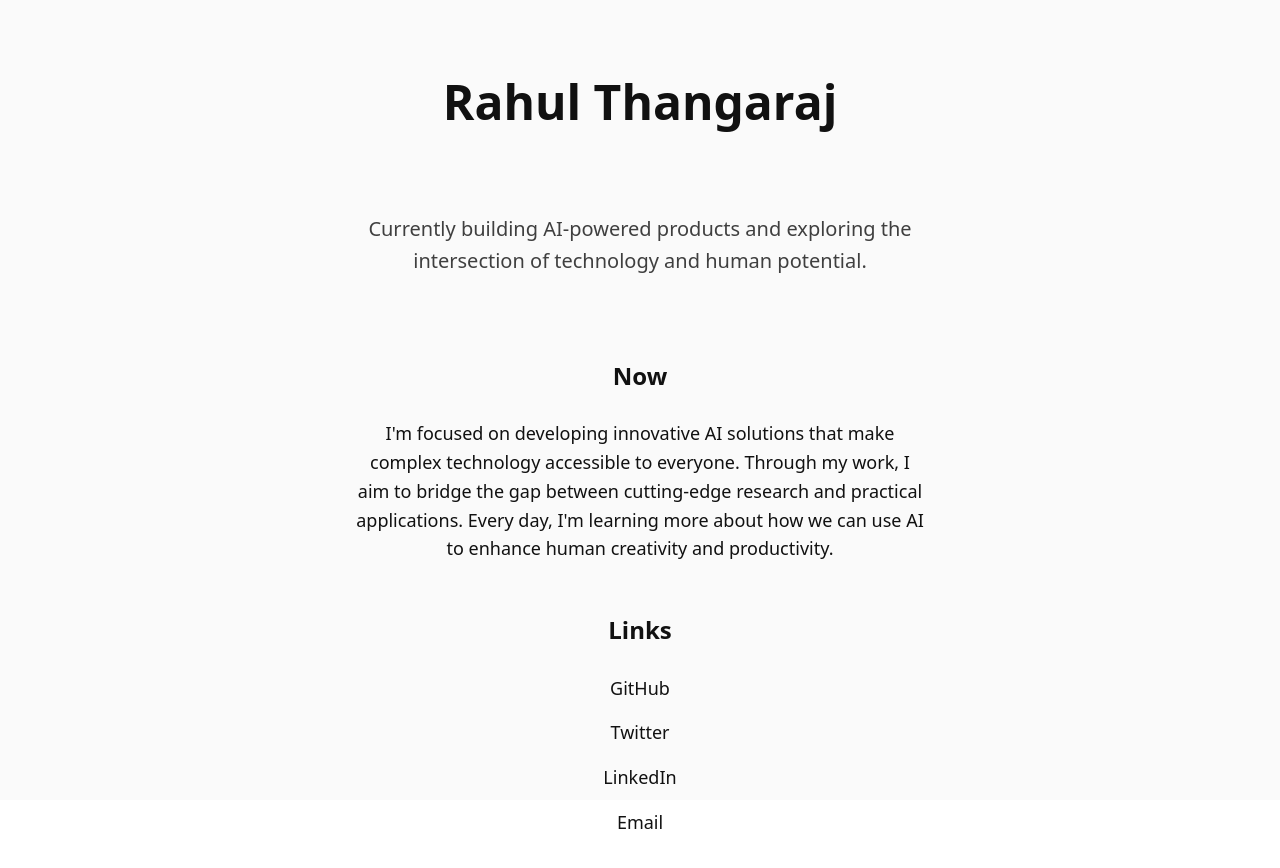
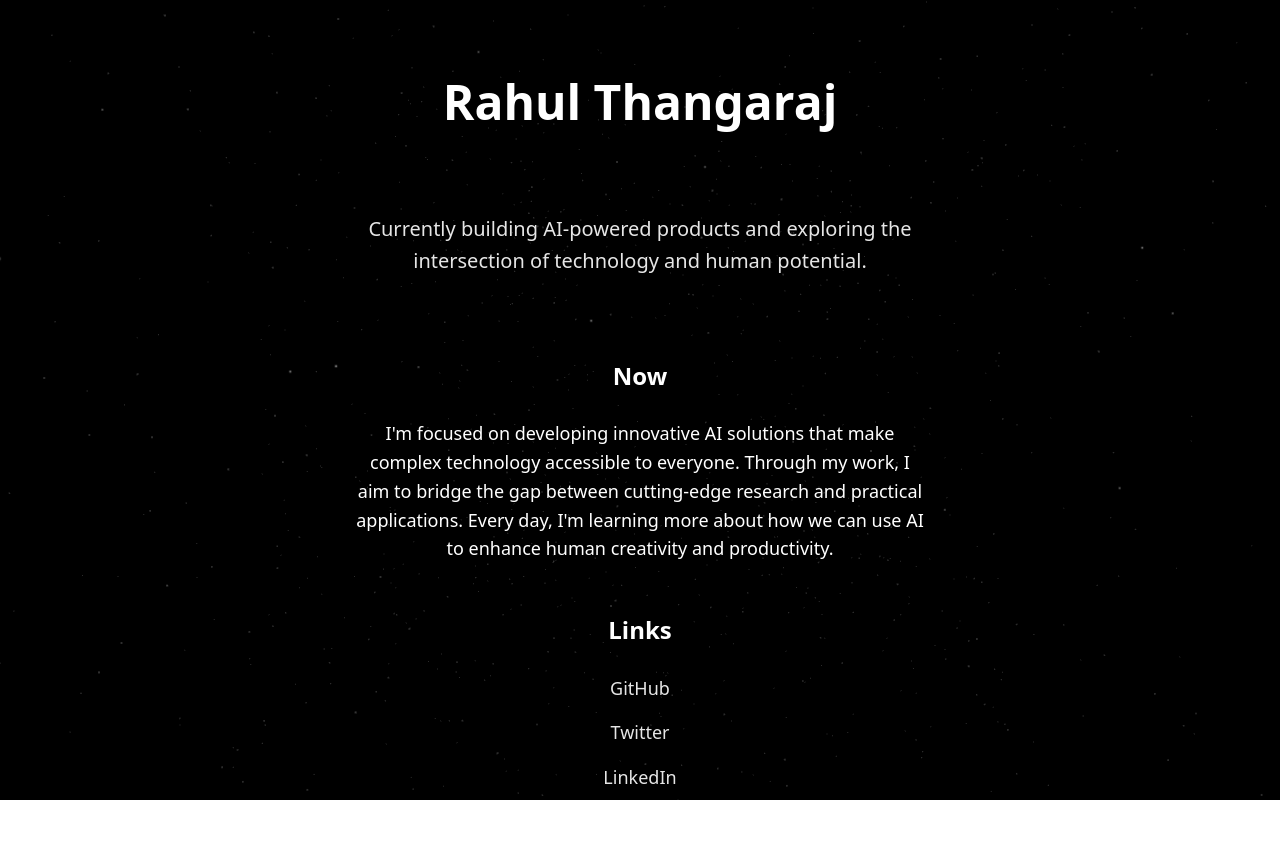
Before and after one commit to rahulthangaraj/personal-website, a plain HTML site: page index.html in a window 1280 px wide. Drawn offline with nearby package versions, Linux system fonts and the light colour scheme.

Commit message:
Replace tsparticles with Three.js for a new particle background effect; update styles for improved layout and visibility.

```diff
--- a/index.html
+++ b/index.html
@@ -1,14 +1,14 @@
 <!DOCTYPE html>
 <html lang="en">
 <head>
-    <script src="https://cdn.jsdelivr.net/npm/tsparticles@latest/tsparticles.bundle.min.js"></script>
     <meta charset="UTF-8">
     <meta name="viewport" content="width=device-width, initial-scale=1.0">
     <title>Rahul Thangaraj</title>
     <link rel="stylesheet" href="style.css">
+    <script src="https://cdnjs.cloudflare.com/ajax/libs/three.js/0.159.0/three.min.js"></script>
 </head>
 <body>
-    <div id="tsparticles"></div>
+    <div id="particles-bg"></div>
     <main>
         <h1>Rahul Thangaraj</h1>
 
@@ -31,80 +31,168 @@
     </main>
     <script>
         window.addEventListener('load', function() {
-            tsParticles.load("tsparticles", {
-                fullScreen: {
-                    enable: true,
-                    zIndex: -1
-                },
-                background: {
-                    color: "#fafafa"
-                },
-                particles: {
-                    number: {
-                        value: 80,
-                        density: {
-                            enable: true,
-                            value_area: 800
-                        }
-                    },
-                    color: {
-                        value: "#000000"
-                    },
-                    shape: {
-                        type: "circle"
-                    },
-                    opacity: {
-                        value: 0.5,
-                        random: true
-                    },
-                    size: {
-                        value: 3,
-                        random: true
-                    },
-                    line_linked: {
-                        enable: true,
-                        distance: 150,
-                        color: "#000000",
-                        opacity: 0.4,
-                        width: 1
-                    },
-                    move: {
-                        enable: true,
-                        speed: 2,
-                        direction: "none",
-                        random: true,
-                        straight: false,
-                        out_mode: "out",
-                        bounce: false
+            if (typeof THREE === 'undefined') {
+                console.error('Three.js not loaded');
+                return;
+            }
+
+            let scene, camera, renderer, particles;
+            let mouseX = 0, mouseY = 0;
+            let targetRotation = { x: 0, y: 0 };
+            const windowHalfX = window.innerWidth / 2;
+            const windowHalfY = window.innerHeight / 2;
+
+            init();
+            animate();
+
+            function init() {
+                scene = new THREE.Scene();
+                camera = new THREE.PerspectiveCamera(50, window.innerWidth / window.innerHeight, 1, 3000);
+                camera.position.z = 1000;
+
+                const geometry = new THREE.BufferGeometry();
+                const vertices = [];
+                const velocities = [];
+                const numParticles = 1500;
+
+                // More even distribution using cube coordinates
+                for (let i = 0; i < numParticles; i++) {
+                    const x = (Math.random() - 0.5) * 2000;
+                    const y = (Math.random() - 0.5) * 2000;
+                    const z = (Math.random() - 0.5) * 2000;
+
+                    const magnitude = Math.sqrt(x * x + y * y + z * z);
+                    const radius = Math.random() * 800 + 200;
+                    const scale = radius / magnitude;
+
+                    vertices.push(
+                        x * scale,
+                        y * scale,
+                        z * scale
+                    );
+
+                    // Extremely slow initial velocities
+                    velocities.push(
+                        (Math.random() - 0.5) * 0.02, // Drastically reduced velocity
+                        (Math.random() - 0.5) * 0.02,
+                        (Math.random() - 0.5) * 0.02
+                    );
+                }
+
+                geometry.setAttribute('position', new THREE.Float32BufferAttribute(vertices, 3));
+                geometry.setAttribute('velocity', new THREE.Float32BufferAttribute(velocities, 3));
+
+                const material = new THREE.PointsMaterial({
+                    size: 3,
+                    color: 0xffffff,
+                    transparent: true,
+                    opacity: 1,
+                    sizeAttenuation: true,
+                    blending: THREE.AdditiveBlending,
+                    map: createParticleTexture()
+                });
+
+                particles = new THREE.Points(geometry, material);
+                scene.add(particles);
+
+                renderer = new THREE.WebGLRenderer({
+                    antialias: true,
+                    alpha: true
+                });
+                renderer.setPixelRatio(window.devicePixelRatio);
+                renderer.setSize(window.innerWidth, window.innerHeight);
+                renderer.setClearColor(0x000000, 1);
+
+                document.getElementById('particles-bg').appendChild(renderer.domElement);
+                document.addEventListener('mousemove', onDocumentMouseMove);
+                window.addEventListener('resize', onWindowResize);
+            }
+
+            function createParticleTexture() {
+                const canvas = document.createElement('canvas');
+                canvas.width = 32;
+                canvas.height = 32;
+                const context = canvas.getContext('2d');
+
+                const gradient = context.createRadialGradient(16, 16, 0, 16, 16, 16);
+                gradient.addColorStop(0, 'rgba(255,255,255,1)');
+                gradient.addColorStop(0.2, 'rgba(255,255,255,0.8)');
+                gradient.addColorStop(0.5, 'rgba(255,255,255,0.3)');
+                gradient.addColorStop(1, 'rgba(255,255,255,0)');
+
+                context.fillStyle = gradient;
+                context.fillRect(0, 0, 32, 32);
+
+                const texture = new THREE.Texture(canvas);
+                texture.needsUpdate = true;
+                return texture;
+            }
+
+            function onDocumentMouseMove(event) {
+                // Ultra-slow mouse movement response
+                mouseX = (event.clientX - windowHalfX) * 0.005; // Extremely reduced sensitivity
+                mouseY = (event.clientY - windowHalfY) * 0.005;
+
+                // Very gentle rotation
+                targetRotation.x = (event.clientY / window.innerHeight - 0.5) * Math.PI * 0.1; // Much reduced rotation
+                targetRotation.y = (event.clientX / window.innerWidth - 0.5) * Math.PI * 0.1;
+            }
+
+            function onWindowResize() {
+                camera.aspect = window.innerWidth / window.innerHeight;
+                camera.updateProjectionMatrix();
+                renderer.setSize(window.innerWidth, window.innerHeight);
+            }
+
+            function animate() {
+                requestAnimationFrame(animate);
+
+                const positions = particles.geometry.attributes.position.array;
+                const velocities = particles.geometry.attributes.velocity.array;
+                const time = Date.now() * 0.00001; // Slower time scale
+
+                for (let i = 0; i < positions.length; i += 3) {
+                    // Extremely gentle drift motion
+                    positions[i] += velocities[i] * 0.2; // Very slow movement
+                    positions[i + 1] += velocities[i + 1] * 0.2;
+                    positions[i + 2] += velocities[i + 2] * 0.2;
+
+                    // Very subtle wave motion
+                    positions[i + 1] += Math.sin(time * 2 + positions[i] * 0.001) * 0.05;
+                    positions[i] += Math.cos(time * 2 + positions[i + 1] * 0.001) * 0.05;
+
+                    const x = positions[i];
+                    const y = positions[i + 1];
+                    const z = positions[i + 2];
+                    const distance = Math.sqrt(x * x + y * y + z * z);
+
+                    // Extra gentle boundary handling
+                    if (distance > 1000) {
+                        const scale = 980 / distance; // Even softer boundary
+                        positions[i] *= scale;
+                        positions[i + 1] *= scale;
+                        positions[i + 2] *= scale;
+
+                        // Very soft velocity reduction at boundaries
+                        velocities[i] *= 0.95;
+                        velocities[i + 1] *= 0.95;
+                        velocities[i + 2] *= 0.95;
                     }
-                },
-                interactivity: {
-                    detect_on: "canvas",
-                    events: {
-                        onhover: {
-                            enable: true,
-                            mode: "grab"
-                        },
-                        onclick: {
-                            enable: true,
-                            mode: "push"
-                        },
-                        resize: true
-                    },
-                    modes: {
-                        grab: {
-                            distance: 140,
-                            line_linked: {
-                                opacity: 1
-                            }
-                        },
-                        push: {
-                            particles_nb: 4
-                        }
-                    }
-                },
-                retina_detect: true
-            });
+                }
+
+                particles.geometry.attributes.position.needsUpdate = true;
+
+                // Ultra-smooth camera movement
+                camera.position.x += (mouseX * 5 - camera.position.x) * 0.005; // Super slow camera
+                camera.position.y += (-mouseY * 5 - camera.position.y) * 0.005;
+                camera.lookAt(scene.position);
+
+                // Very gentle rotation
+                particles.rotation.x += (targetRotation.x - particles.rotation.x) * 0.01; // Extra slow rotation
+                particles.rotation.y += (targetRotation.y - particles.rotation.y) * 0.01;
+
+                renderer.render(scene, camera);
+            }
         });
     </script>
 </body>
--- a/style.css
+++ b/style.css
@@ -1,7 +1,23 @@
+#particles-bg {
+    position: fixed;
+    top: 0;
+    left: 0;
+    width: 100%;
+    height: 100%;
+    z-index: -1;
+    background-color: #000000;
+}
+
+#particles-bg canvas {
+    position: absolute;
+    top: 0;
+    left: 0;
+    width: 100% !important;
+    height: 100% !important;
+}
+
 :root {
-    --text-color: #111;
-    --bg-color: #fafafa;
-    --link-color: #111;
+    --text-color: #ffffff;
     --max-width: 640px;
 }
 
@@ -16,12 +32,13 @@ body {
     font-size: 18px;
     line-height: 1.6;
     color: var(--text-color);
-    background-color: transparent;
     padding: 4rem 2rem;
     max-width: var(--max-width);
     margin: 0 auto;
     position: relative;
     z-index: 1;
+    min-height: 100vh;
+    background: transparent;
 }
 
 main {
@@ -39,8 +56,7 @@ h1 {
 
 .tagline {
     font-size: 1.25rem;
-    color: var(--text-color);
-    opacity: 0.8;
+    opacity: 0.9;
 }
 
 section {
@@ -61,9 +77,15 @@ nav li {
 }
 
 a {
-    color: var(--link-color);
+    color: var(--text-color);
     text-decoration: none;
     position: relative;
+    opacity: 0.9;
+    transition: opacity 0.3s ease;
+}
+
+a:hover {
+    opacity: 1;
 }
 
 a::after {
@@ -73,7 +95,7 @@ a::after {
     height: 1px;
     bottom: -2px;
     left: 0;
-    background-color: var(--link-color);
+    background-color: currentColor;
     transform: scaleX(0);
     transition: transform 0.3s ease;
 }
@@ -95,13 +117,3 @@ a:hover::after {
         font-size: 1.1rem;
     }
 }
-
-#tsparticles {
-    position: fixed;
-    top: 0;
-    left: 0;
-    width: 100%;
-    height: 100%;
-    z-index: -1;
-    background-color: #fafafa;
-}
```
